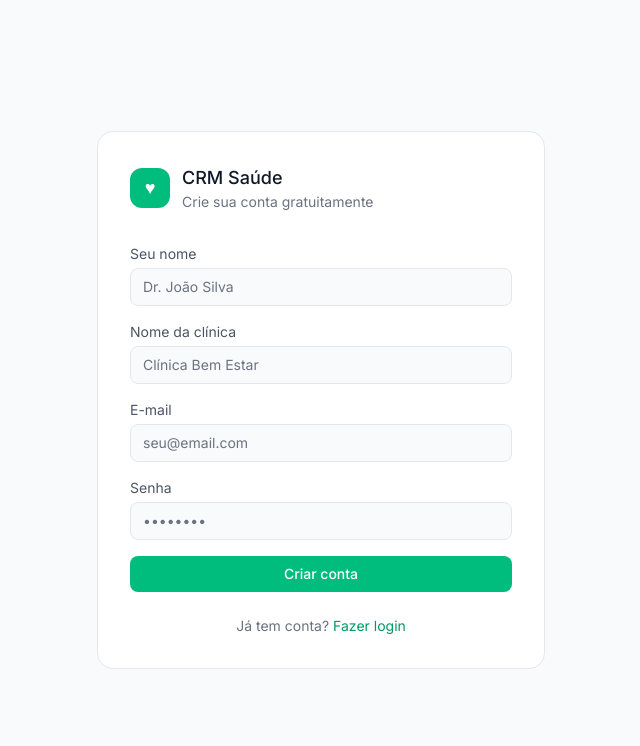
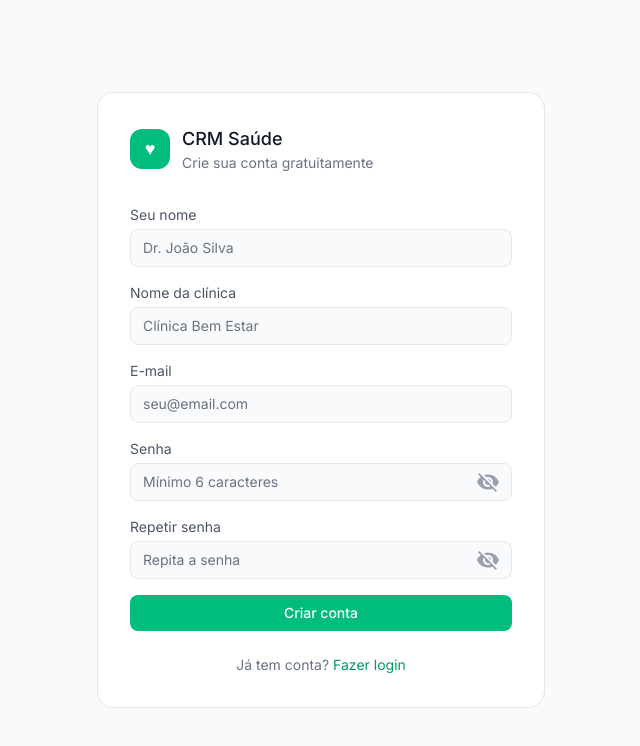
Before and after one commit to crm-saude/crm-saude, a Next.js app in the folder apps/frontend/: page /register in a window 1280 px wide. Shown: the top 746 px of the page, without its empty margins (319-959 px from the left). Built offline with nearby package versions, Linux system fonts and the light colour scheme.

Commit message:
feat: show/hide password on login

```diff
--- a/apps/frontend/app/(auth)/login/page.tsx
+++ b/apps/frontend/app/(auth)/login/page.tsx
@@ -4,6 +4,8 @@ import { useState } from "react";
 import { useRouter } from "next/navigation";
 import api from "@/lib/api";
 import Link from "next/link";
+import VisibilityIcon from "@mui/icons-material/Visibility";
+import VisibilityOffIcon from "@mui/icons-material/VisibilityOff";
 
 export default function LoginPage() {
   const router = useRouter();
@@ -11,6 +13,7 @@ export default function LoginPage() {
   const [password, setPassword] = useState("");
   const [error, setError] = useState("");
   const [loading, setLoading] = useState(false);
+  const [showPassword, setShowPassword] = useState(false);
 
   async function handleSubmit(e: React.FormEvent) {
     e.preventDefault();
@@ -31,7 +34,7 @@ export default function LoginPage() {
   }
 
   return (
-    <div className="min-h-screen bg-gray-50 flex items-center justify-center">
+    <div className="min-h-screen bg-gray-50 flex items-center justify-center p-4">
       <div className="bg-white rounded-2xl border border-gray-200 p-8 w-full max-w-md">
         <div className="flex items-center gap-3 mb-8">
           <div className="w-10 h-10 rounded-xl bg-emerald-500 flex items-center justify-center">
@@ -57,14 +60,23 @@ export default function LoginPage() {
           </div>
           <div>
             <label className="block text-sm text-gray-600 mb-1">Senha</label>
+            <div className="relative">
               <input
-              type="password"
+                type={showPassword ? "text" : "password"}
                 value={password}
                 onChange={(e) => setPassword(e.target.value)}
-              className="w-full bg-gray-50 border border-gray-200 rounded-lg px-3 py-2 text-sm text-gray-900 placeholder-gray-400 outline-none focus:border-emerald-500 focus:bg-white transition-colors"
+                className="w-full bg-gray-50 border border-gray-200 rounded-lg px-3 py-2 pr-10 text-sm text-gray-900 placeholder-gray-400 outline-none focus:border-emerald-500 focus:bg-white transition-colors"
                 placeholder="••••••••"
                 required
               />
+              <button
+                type="button"
+                onClick={() => setShowPassword(!showPassword)}
+                className="absolute right-3 top-1/2 -translate-y-1/2 text-gray-400 hover:text-gray-600 text-sm"
+              >
+                {showPassword ? <VisibilityIcon /> : <VisibilityOffIcon />}
+              </button>
+            </div>
           </div>
 
           {error && <p className="text-sm text-red-500">{error}</p>}
--- a/apps/frontend/app/(auth)/register/page.tsx
+++ b/apps/frontend/app/(auth)/register/page.tsx
@@ -4,6 +4,8 @@ import { useState } from "react";
 import { useRouter } from "next/navigation";
 import api from "@/lib/api";
 import Link from "next/link";
+import VisibilityIcon from "@mui/icons-material/Visibility";
+import VisibilityOffIcon from "@mui/icons-material/VisibilityOff";
 
 export default function RegisterPage() {
   const router = useRouter();
@@ -11,10 +13,13 @@ export default function RegisterPage() {
     name: "",
     email: "",
     password: "",
+    confirmPassword: "",
     clinicName: "",
   });
   const [error, setError] = useState("");
   const [loading, setLoading] = useState(false);
+  const [showPassword, setShowPassword] = useState(false);
+  const [showConfirm, setShowConfirm] = useState(false);
 
   function handleChange(e: React.ChangeEvent<HTMLInputElement>) {
     setForm((prev) => ({ ...prev, [e.target.name]: e.target.value }));
@@ -22,10 +27,23 @@ export default function RegisterPage() {
 
   async function handleSubmit(e: React.FormEvent) {
     e.preventDefault();
+    if (form.password !== form.confirmPassword) {
+      setError("As senhas não coincidem.");
+      return;
+    }
+    if (form.password.length < 6) {
+      setError("A senha deve ter pelo menos 6 caracteres.");
+      return;
+    }
     setLoading(true);
     setError("");
     try {
-      await api.post("/auth/register", form);
+      await api.post("/auth/register", {
+        name: form.name,
+        email: form.email,
+        password: form.password,
+        clinicName: form.clinicName,
+      });
       router.push("/");
     } catch {
       setError("Erro ao criar conta. Tente novamente.");
@@ -35,7 +53,7 @@ export default function RegisterPage() {
   }
 
   return (
-    <div className="min-h-screen bg-gray-50 flex items-center justify-center">
+    <div className="min-h-screen bg-gray-50 flex items-center justify-center p-4">
       <div className="bg-white rounded-2xl border border-gray-200 p-8 w-full max-w-md">
         <div className="flex items-center gap-3 mb-8">
           <div className="w-10 h-10 rounded-xl bg-emerald-500 flex items-center justify-center">
@@ -88,15 +106,51 @@ export default function RegisterPage() {
           </div>
           <div>
             <label className="block text-sm text-gray-600 mb-1">Senha</label>
+            <div className="relative">
               <input
                 name="password"
-              type="password"
+                type={showPassword ? "text" : "password"}
                 value={form.password}
                 onChange={handleChange}
-              className="w-full bg-gray-50 border border-gray-200 rounded-lg px-3 py-2 text-sm text-gray-900 placeholder-gray-400 outline-none focus:border-emerald-500 focus:bg-white transition-colors"
-              placeholder="••••••••"
+                className="w-full bg-gray-50 border border-gray-200 rounded-lg px-3 py-2 pr-10 text-sm text-gray-900 placeholder-gray-400 outline-none focus:border-emerald-500 focus:bg-white transition-colors"
+                placeholder="Mínimo 6 caracteres"
                 required
               />
+              <button
+                type="button"
+                onClick={() => setShowPassword(!showPassword)}
+                className="absolute right-3 top-1/2 -translate-y-1/2 text-gray-400 hover:text-gray-600 text-sm"
+              >
+                {showPassword ? <VisibilityIcon /> : <VisibilityOffIcon />}
+              </button>
+            </div>
+          </div>
+          <div>
+            <label className="block text-sm text-gray-600 mb-1">
+              Repetir senha
+            </label>
+            <div className="relative">
+              <input
+                name="confirmPassword"
+                type={showConfirm ? "text" : "password"}
+                value={form.confirmPassword}
+                onChange={handleChange}
+                className={`w-full bg-gray-50 border rounded-lg px-3 py-2 pr-10 text-sm text-gray-900 placeholder-gray-400 outline-none focus:bg-white transition-colors ${
+                  form.confirmPassword && form.password !== form.confirmPassword
+                    ? "border-red-300 focus:border-red-400"
+                    : "border-gray-200 focus:border-emerald-500"
+                }`}
+                placeholder="Repita a senha"
+                required
+              />
+              <button
+                type="button"
+                onClick={() => setShowConfirm(!showConfirm)}
+                className="absolute right-3 top-1/2 -translate-y-1/2 text-gray-400 hover:text-gray-600 text-sm"
+              >
+                {showConfirm ? <VisibilityIcon /> : <VisibilityOffIcon />}
+              </button>
+            </div>
           </div>
 
           {error && <p className="text-sm text-red-500">{error}</p>}
--- a/apps/frontend/package.json
+++ b/apps/frontend/package.json
@@ -13,6 +13,10 @@
     "@dnd-kit/core": "^6.3.1",
     "@dnd-kit/sortable": "^10.0.0",
     "@dnd-kit/utilities": "^3.2.2",
+    "@emotion/react": "^11.14.0",
+    "@emotion/styled": "^11.14.1",
+    "@mui/icons-material": "^9.1.1",
+    "@mui/material": "^9.1.2",
     "@stripe/stripe-js": "^9.8.0",
     "axios": "^1.18.1",
     "js-cookie": "^3.0.8",
```
Also changed, not shown: 1 other file (tests, documents, lock files or other folders). Lines whose indentation alone changed are shown as unchanged.
